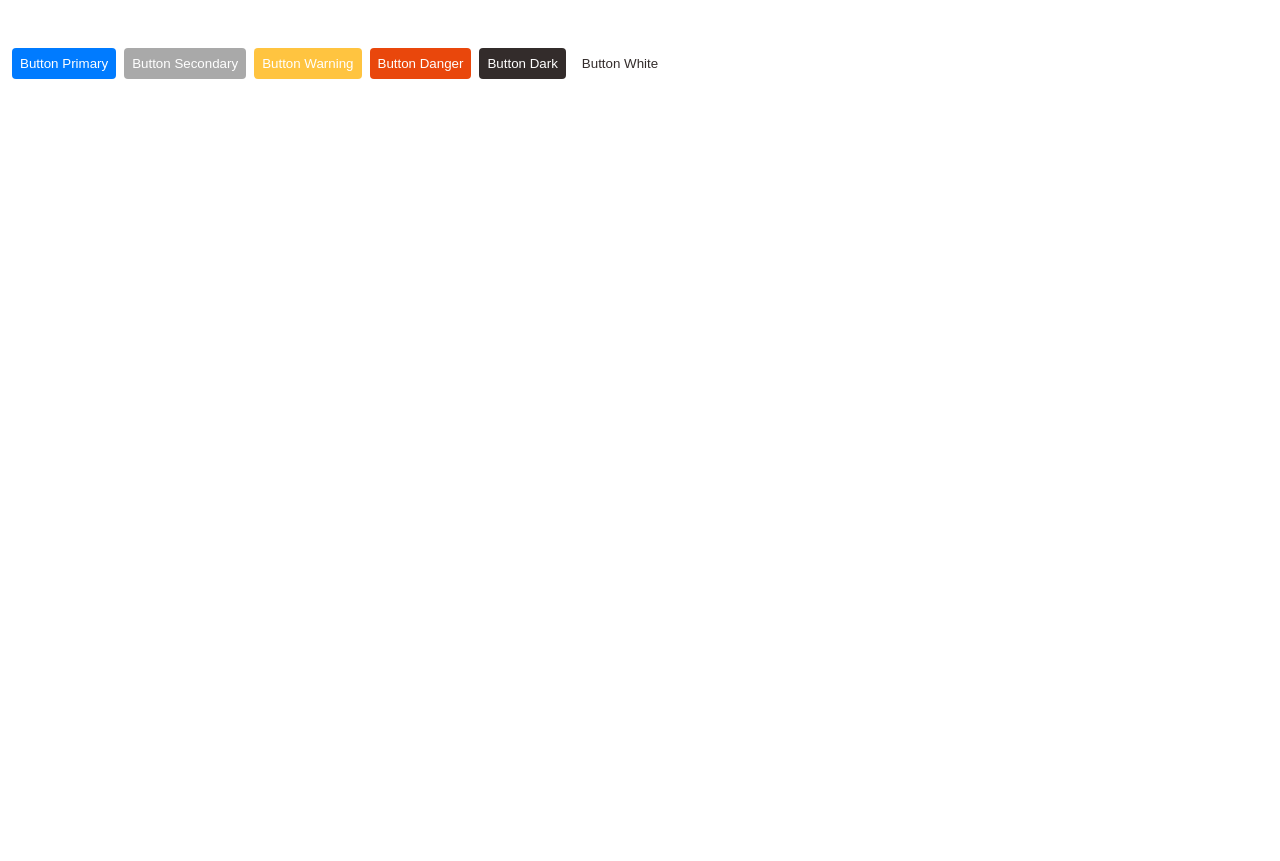
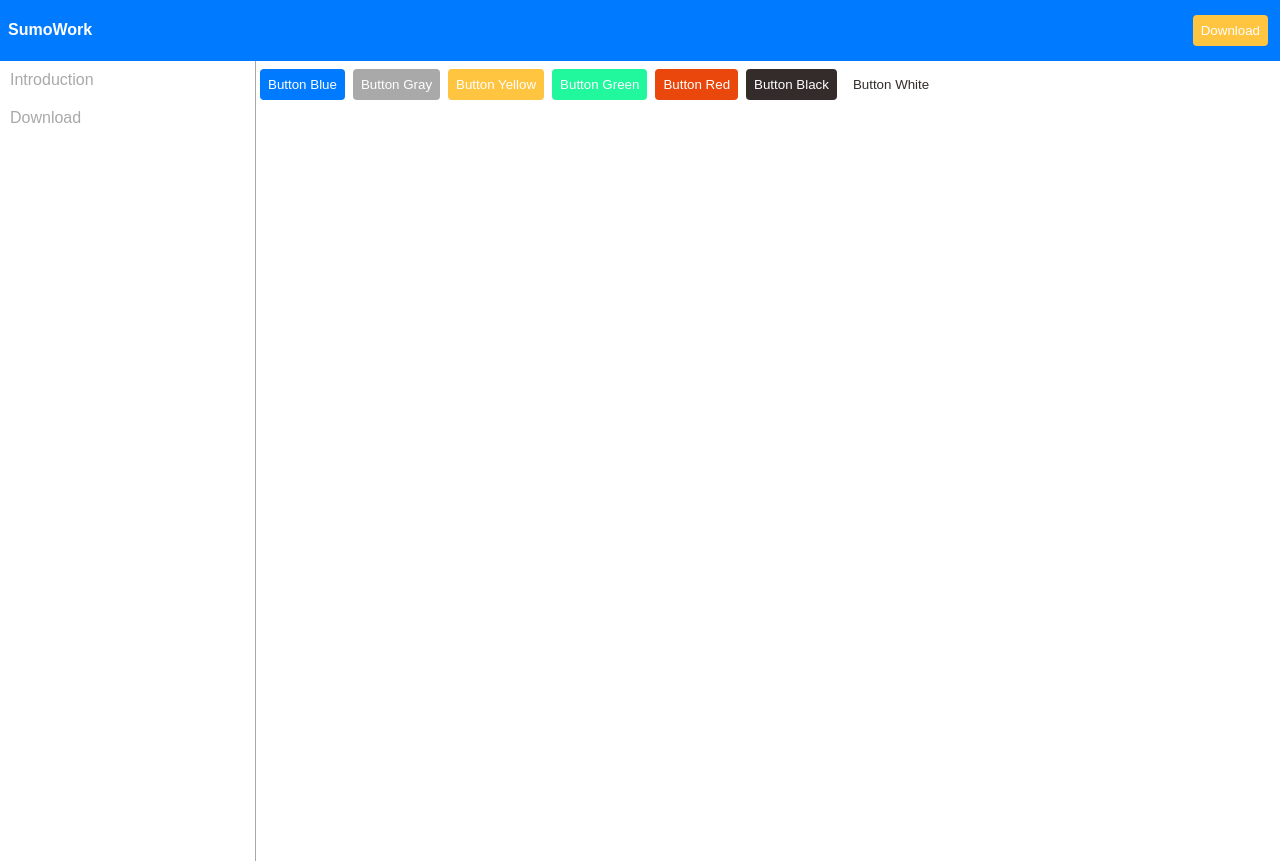
Before and after one commit to rachmatsumo/sumo-work, a plain HTML site: page index.html in a window 1280 px wide. Before the commit the page ends 800 px from the top, so only its background shows below. Drawn offline with Linux system fonts and the light colour scheme.

Commit message:
Layout
make a simple layout

```diff
--- a/css/styles.css
+++ b/css/styles.css
@@ -1,6 +1,6 @@
 /*!
 #color
-wt:white, pr:primary, sc:secondary, wn:warning, dg:danger, dk:dark
+white:white, blue:blue, gray:gray, yellow:yellow, red:red, black:black
 bg:background, c:color, br:border-radius, bs:box-shadow
 #margin-padding
 ma:margin, mar:margin-right, mal:margin-left, mat:margin-top, mab:margin-bottom, mah:margin-horizontal, mav:margin-vertical, pa:padding, par:padding-right, pal:padding-left, pat:padding-top, pab:padding-bottom, pah:padding-horizontal, pav:padding-vertical (0-4)
@@ -14,11 +14,13 @@ wi:width (10,20..100), he:height (10,20..100), img-sq-xx:img square cover in px(
 	--blue:#007BFF;
 	--gray:#A9A9A9;
 	--yellow:#FFC440;
+	--green:#21f79d;
 	--red:#E9470C;
 	--black:#332C2B;
 	--dark-blue:#0067D6;
 	--dark-gray:#787878;
 	--dark-yellow:#B83607;
+	--dark-green:#10cc7e;
 	--dark-red:#E9470C;
 	--dark-black:#080808;
 	--1:0.5rem;
@@ -26,15 +28,84 @@ wi:width (10,20..100), he:height (10,20..100), img-sq-xx:img square cover in px(
 	--3:1.5rem;
 	--4:2rem;
 }
-.container{
-	max-width: 720px;
+@media only screen and (max-width: 720px)  {
+
 }
-.fit{
-	flex: 0 0 auto;
+.bar-t{
+	position: sticky;
+	top:0;
+	width: 100%;
+	z-index:2010 ;
 }
-.col{
+body{
+	margin: 0;
+	font-family: Arial, Helvetica, sans-serif;
+}
+.container-full{
+	padding: 0;
+	width: 100%;
 	display: flex;
 	flex-wrap: wrap;
+}
+.container{
+	width: 100%;
+	display: flex;
+	flex-wrap: wrap;
+}
+.cont{
+	display: flex;
+	flex-wrap: wrap;
+	width: 100%;
+}
+.subcont-1{
+	flex: 0 0 auto;
+	width: 10%;
+	overflow: auto;
+}
+.subcont-2{
+	flex: 0 0 auto;
+	width: 20%;
+	overflow: auto;
+}
+.subcont-3{
+	flex: 0 0 auto;
+	width: 30%;
+	overflow: auto;
+}
+.subcont-4{
+	flex: 0 0 auto;
+	width: 40%;
+	overflow: auto;
+}
+.subcont-5{
+	flex: 0 0 auto;
+	width: 50%;
+	overflow: auto;
+}
+.subcont-6{
+	flex: 0 0 auto;
+	width: 60%;
+	overflow: auto;
+}
+.subcont-7{
+	flex: 0 0 auto;
+	width: 70%;
+	overflow: auto;
+}
+.subcont-8{
+	flex: 0 0 auto;
+	width: 80%;
+	overflow: auto;
+}
+.subcont-9{
+	flex: 0 0 auto;
+	width: 90%;
+	overflow: auto;
+}
+.subcont-10{
+	flex: 0 0 auto;
+	width: 100%;
+	overflow: auto;
 }
 .bt{
 	border-radius:4px;
@@ -76,54 +147,61 @@ wi:width (10,20..100), he:height (10,20..100), img-sq-xx:img square cover in px(
 	opacity:0.5;
 	transition:0.2;
 }
-.bg-wt{
+.bg-white{
 	background:var(--white);
 	color:var(--black);
 }
-.bg-wt:hover{
+.bg-white:hover{
 	filter:brightness(1);
 	background:white;
 	color:var(--gray);
 }
-.bg-wt:focus{
+.bg-white:focus{
 	color:var(--black);
 }
-.bg-pr{
+.bg-blue{
 	background:var(--blue);
 	color:var(--white);
 }
-.bg-sc{
+.bg-gray{
 	background:var(--gray);
 	color:var(--white);
 }
-.bg-wn{
+.bg-yellow{
 	background:var(--yellow);
 	color:var(--white);
 }
-.bg-dg{
+.bg-green{
+	background:var(--green);
+	color:var(--white);
+}
+.bg-red{
 	background:var(--red);
 	color:var(--white);
 }
-.bg-dk{
+.bg-black{
 	background:var(--black);
 	color:var(--white);
 }
-.c-wt{
+.c-white{
 	color:var(--white);
 }
-.c-pr{
+.c-blue{
 	color:var(--blue);
 }
-.c-sc{
+.c-gray{
 	color:var(--gray);
 }
-.c-wn{
+.c-yellow{
 	color:var(--yellow);
 }
-.c-dg{
+.c-green{
+	color:var(--green);
+}
+.c-red{
 	color:var(--red);
 }
-.c-dk{
+.c-black{
 	color:var(--black);
 }
 .br-0{
@@ -593,3 +671,24 @@ wi:width (10,20..100), he:height (10,20..100), img-sq-xx:img square cover in px(
 	object-fit:cover;
 	border-radius:4px;
 }
+.bar-l{
+	border-right:1px solid var(--gray);
+	height:100vh;
+	position: sticky;
+	width: 100%;
+	display: flex;
+	flex-direction: column;
+}
+.a-link{
+	padding: 10px;
+	text-decoration: none;
+	color:var(--gray);
+	width: 100%;
+}
+.a-link:hover{
+	color:var(--black);
+	background: var(--gray);
+}
+.ov-x-none{
+	overflow-x: hidden;
+}
--- a/index.html
+++ b/index.html
@@ -7,15 +7,32 @@
 </head>
 
 <body>
-<div class="container">
-	<div class="col pav-4">
-		<div class="fit flex-r align-end">
-			<button class="bt bg-pr mav-1">Button Primary</button>
-			<button class="bt bg-sc mav-1">Button Secondary</button>
-			<button class="bt bg-wn mav-1">Button Warning</button>
-			<button class="bt bg-dg mav-1">Button Danger</button>
-			<button class="bt bg-dk mav-1">Button Dark</button>
-			<button class="bt bg-wt mav-1">Button White</button>
+<div class="container-full">
+	<div class="cont">
+		<div class="bar-t flex-r justify-between align-baseline bg-blue pah-1">
+			<div>
+				<h4>SumoWork</h4>
+			</div>
+			<div>
+				<button class="bt bg-yellow sma">Download</button>
+			</div>
+		</div>
+
+		<div class="subcont-2 flex-r align-end ov-x-none">
+			<div class="bar-l">
+				<a href="#" class="a-link">Introduction</a>
+				<a href="#" class="a-link">Download</a>
+			</div>
+		</div>
+
+		<div class="subcont-7 flex-r align-start">
+			<button class="bt bg-blue mav-1">Button Blue</button>
+			<button class="bt bg-gray mav-1">Button Gray</button>
+			<button class="bt bg-yellow mav-1">Button Yellow</button>
+			<button class="bt bg-green mav-1">Button Green</button>
+			<button class="bt bg-red mav-1">Button Red</button>
+			<button class="bt bg-black mav-1">Button Black</button>
+			<button class="bt bg-white mav-1">Button White</button>
 		</div>
 	</div>
 </div>
```
